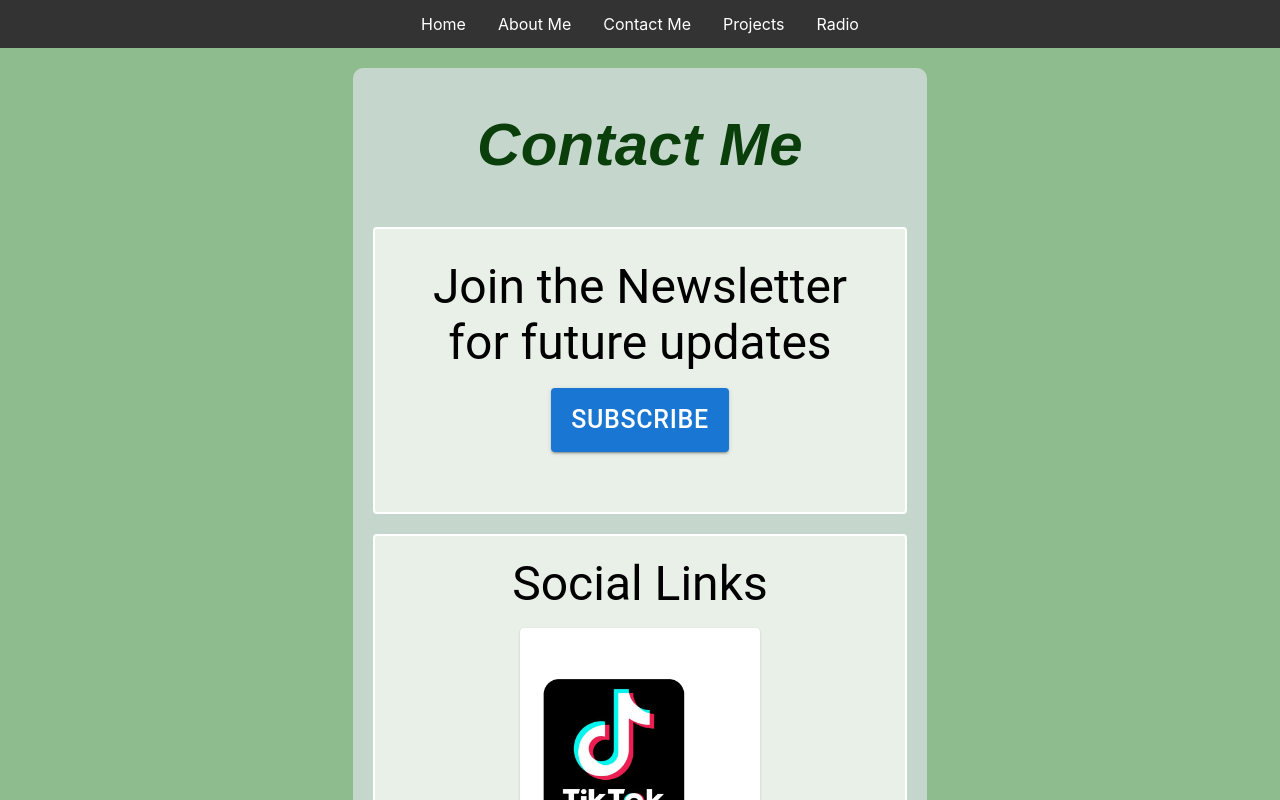
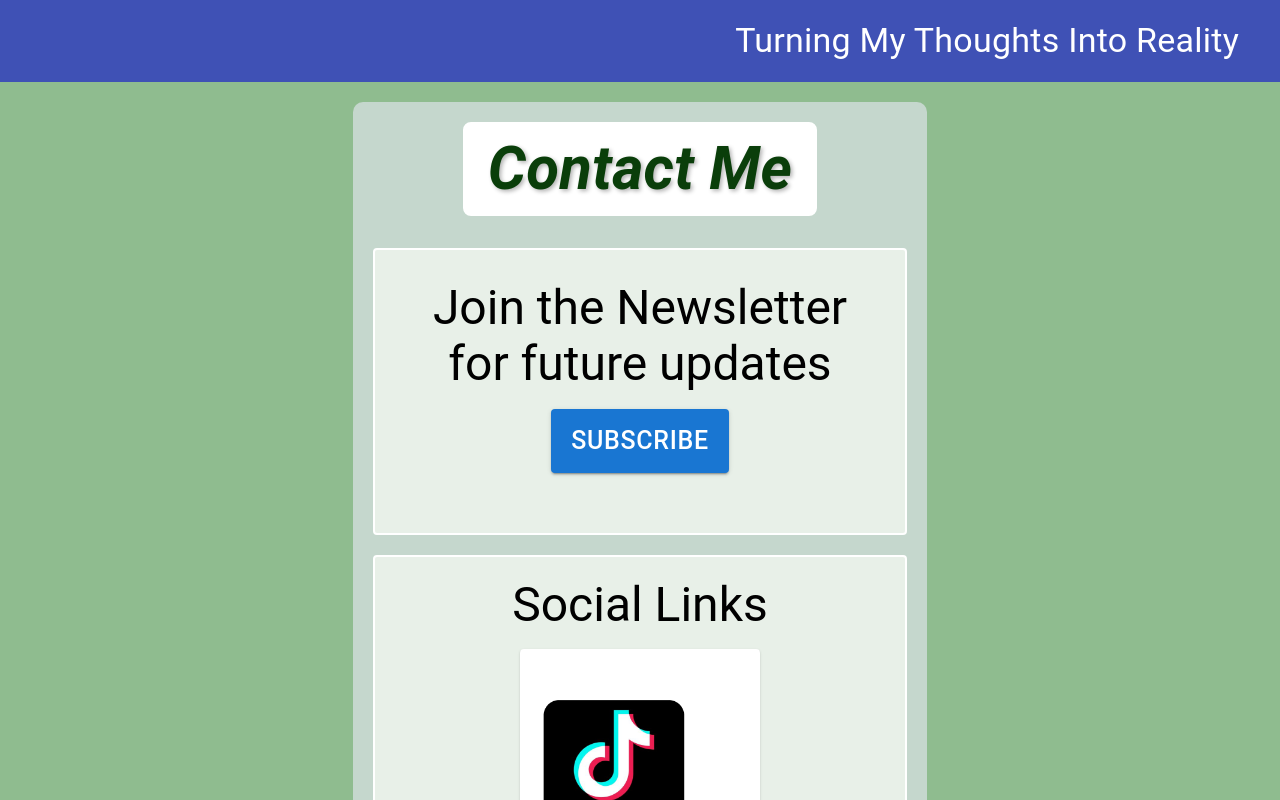
Before and after one commit to emancho/persona, a React (Create React App) app in the folder persona-website/: page /contact in a window 1280 px wide. Shown: the top 800 px of the page. Built offline with nearby package versions, Linux system fonts and the light colour scheme.

Commit message:
made changes to add multiple messages on the homepage banner and making final changes to prep for deployment

```diff
--- a/persona-website/src/App.css
+++ b/persona-website/src/App.css
@@ -143,17 +143,14 @@ body {
   padding-top: 25px;
 }
 
-/*== CSS for Animatedc Text for PageTitles */
+/*== CSS for Animated Text for PageTitles */
 .animated-text{
   color: #0a3e0a;
   text-align: center;
   font-size: 3.75rem;;
   font-style: italic; /* Italic font style */
   font-weight: bold;  /* Bold font weight */
-  font-family: Arial, sans-serif; /* Custom font family */
-  padding-top: 20px;
-  padding-bottom: 25px;
-
+  font-family: Roboto, sans-serif; /* Custom font family */
 }
 
 /*================= Typography for page captions ====*/
--- /dev/null
+++ b/persona-website/src/Components/AnimatedBanner.js
@@ -0,0 +1,43 @@
+import React, { useEffect, useRef, useState } from 'react';
+import anime from 'animejs';
+import Typography from '@mui/material/Typography';
+import { bannerTexts } from '../Constants';
+
+const AnimatedBanner = () => {
+  const textRef = useRef(null);
+  const [currentText, setCurrentText] = useState(bannerTexts[0]);
+  const [index, setIndex] = useState(0);
+
+  useEffect(() => {
+    const animation = anime({
+      targets: textRef.current,
+      translateX: ['100%', '-100%'],
+      duration: 15000,
+      easing: 'linear',
+      complete: () => {
+        setTimeout(() => {
+          // After the animation completes, select the next string
+          const nextIndex = index === 0
+            ? Math.floor(Math.random() * (bannerTexts.length - 1)) + 1
+            : Math.floor(Math.random() * bannerTexts.length);
+          setIndex(nextIndex);
+
+          setCurrentText(bannerTexts[nextIndex]);
+
+        }, 0); // Adjust the timeout duration if needed
+      }
+    });
+
+    console.log('The current index is :' + index)
+    console.log('The current str is: ' + bannerTexts[index])
+    return () => animation.pause(); // Cleanup animation on unmount
+  }, [index]);
+
+  return (
+    <>
+        <Typography variant="h4" ref={textRef}>{currentText}</Typography>
+    </>
+  );
+};
+
+export default AnimatedBanner;
--- a/persona-website/src/Components/MainContentComponent.js
+++ b/persona-website/src/Components/MainContentComponent.js
@@ -6,7 +6,18 @@ const MainContentComponent = ({ title, topSection, topStyle={marginTop: '20px'},
     <Box sx={{ width: '100%' }}>
       {/* Title Section */}
       {title && (
-        <Typography variant="h4" gutterBottom>
+        <Typography
+          variant="h4"
+          gutterBottom
+          sx={{
+            textShadow: '2px 2px 4px rgba(0, 0, 0, 0.3)',
+            border: '5px solid #ffffff',                      // Subtle border around the text
+            padding: '5px 20px',                             // Padding inside the border (top/bottom) (left/right)
+            borderRadius: '8px',                              // Rounded corners for the border
+            display: 'inline-block',                          // Ensures the border wraps tightly around the text
+            background: '#ffffff',
+          }}
+          >
           {title}
         </Typography>
       )}
--- a/persona-website/src/Components/WebpageTemplate.js
+++ b/persona-website/src/Components/WebpageTemplate.js
@@ -1,10 +1,12 @@
 //== React Libraries
-import React, { useEffect, useRef } from 'react';
-import anime from 'animejs';
+import React from 'react';
 //== Material UI
 import { Grid, Box, Typography } from '@mui/material';
 //== Components
 import NavBar from './NavBar';
+import AnimatedBanner from './AnimatedBanner';
+//== Constant
+import { bannerTexts } from '../Constants'
 
 const gridContainerStyles = {
     minHeight: '100vh',        // Ensures the Grid container takes up at least the full height of the viewport (100% of the viewport height)
@@ -49,35 +51,16 @@ const mainContentStyles = {
     justifyContent: 'center',      // Vertically centers the content within the content area
 };
 
-// TODO
-// Have random messages on the banner text for some extra charm
-
-const WebpageTemplate = ({bannerText=null,mainContent}) => {
-
-    const textRef = useRef(null);
-
-    useEffect(() => {
-      anime({
-        targets: textRef.current,
-        translateX: ['100%', '-100%'],  // Move the text from far left (-100%) to far right (100%)
-        loop: true,                    // Loop the animation indefinitely
-        duration: 15000,                // Duration of the animation in milliseconds
-        easing: 'linear',              // Linear easing for a smooth, constant motion
-      });
-    }, []);
+const WebpageTemplate = ({mainContent}) => {
 
     return (
         <>
         <Grid container sx={gridContainerStyles}>
             {/*=== Header ===*/}
             <Grid item xs={12}>
-                {bannerText ? (
-                    <Box sx={headerStyles}>
-                    <Typography variant="h4" ref={textRef}>{bannerText}</Typography>
+                <Box sx={headerStyles}>
+                        {bannerTexts ? (<AnimatedBanner/>) :(<NavBar/>)}
                 </Box>
-                ) :
-                (<NavBar/>)
-                }
             </Grid>
 
             {/*=== Main Content Segment ===*/}
--- a/persona-website/src/Constants.js
+++ b/persona-website/src/Constants.js
@@ -49,3 +49,17 @@ export const VINYL_LIST = [
         webref: 'https://www.instagram.com/ededd_or_eddy'
     }
 ]
+
+// The banner text for the HomePage
+export const bannerTexts = [
+  'Turning My Thoughts Into Reality',
+  "A Creative Mind Is Useless Under Capitalism When It Doesn't Make Money",
+  'Did You Drink Water Yet?',
+  'Do Something For Yourself Today',
+  'Music Making - In Progress',
+  'Tech Bro Dracula - In Progress',
+  'The First Episode of Edd Radio is Out!!!',
+  'Have You Signed Up for the Newsletter?',
+  "Don't Be Selfish With Your Art. SHARE IT!!!",
+  "Believe In The Me That Believes In You"
+];
--- a/persona-website/src/Pages/HomePage.js
+++ b/persona-website/src/Pages/HomePage.js
@@ -23,7 +23,6 @@ function HomePage(){
 
   return (
     <WebpageTemplate
-    bannerText = {'Turning My Thoughts Into Reality'}
       mainContent={
           <HomePageMainContent
             imagePath={"/images/HomepageImgv4.gif"}
```
